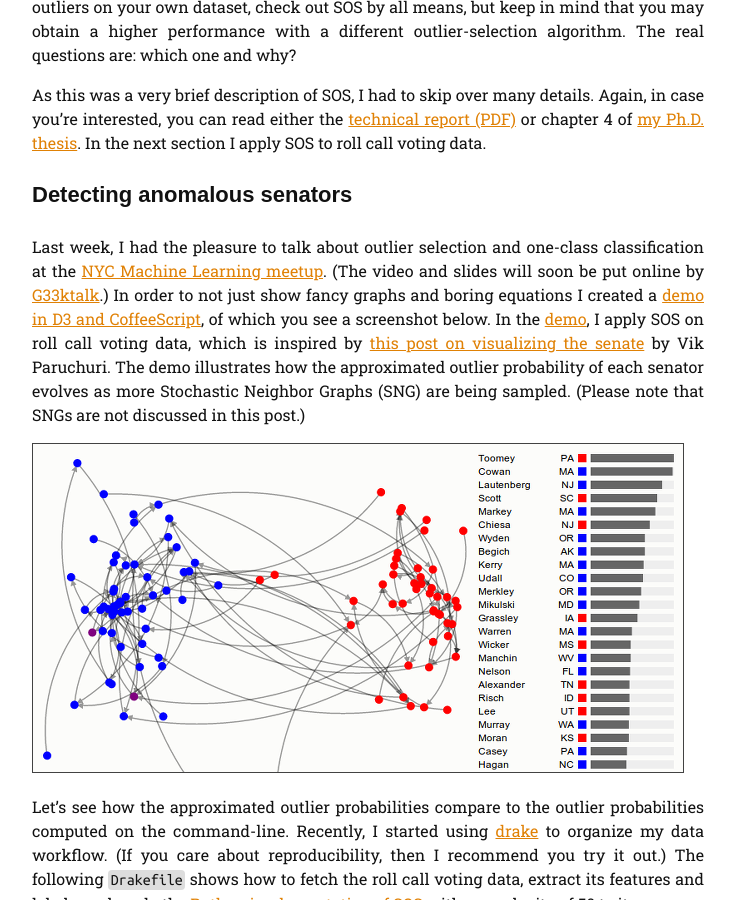
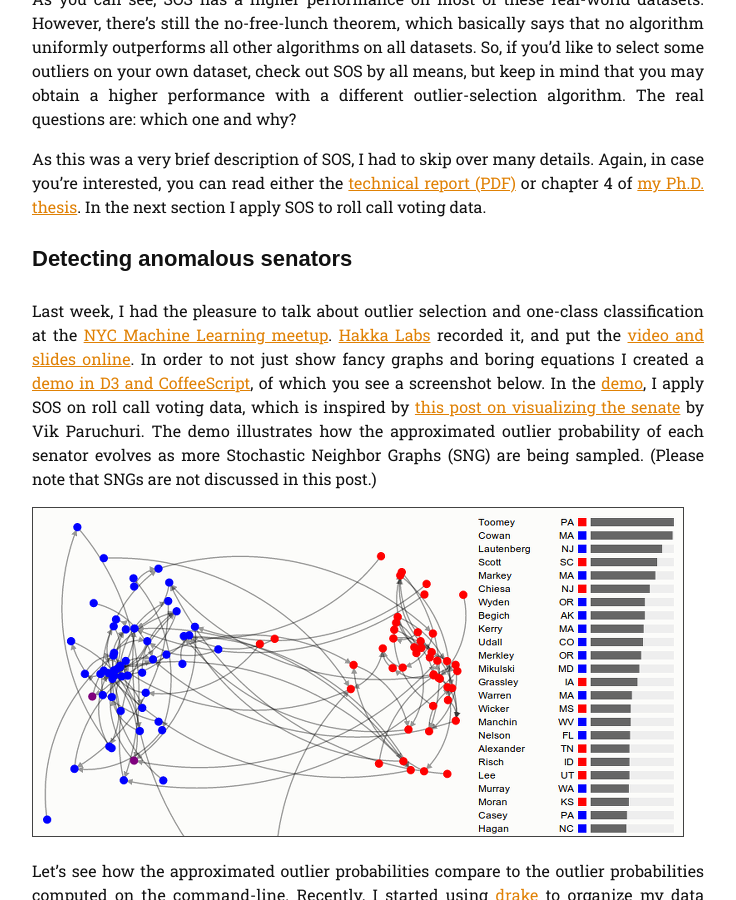
Before and after one commit to jeroenjanssens/jeroenjanssens.github.io, a Jekyll site: the page built from _posts/2013-11-24-stochastic-outlier-selection.markdown, in a window 1280 px wide and 900 px high, scrolled down 3483 px. Shown: the whole window, without its empty margins (272-1008 px from the left). Built offline with Jekyll 4.4.1, drawn with Linux system fonts in a browser that asks for light colours; some web fonts are replaced; Markdown is read by kramdown in place of the engine named in the settings; comment, search, counter and statistics services are not loaded; some of the changed text lies outside the part shown.

Commit message:
Add update with link to video and slides

```diff
--- a/_posts/2013-11-24-stochastic-outlier-selection.markdown
+++ b/_posts/2013-11-24-stochastic-outlier-selection.markdown
@@ -5,6 +5,8 @@
 description: "SOS is an unsupervised outlier-selection algorithm that computes for each data point an outlier probability. It employs the concept of affinity to quantify the relationship between data points."
 image: /img/twitter-sos.png
 ---
+
+*Update (13-12-2013) [Hakka Labs](http://www.hakkalabs.co/), who kindly recorded my talk at the [NYC Machine Learning meetup][meetup], have put the [video and slides online](http://www.hakkalabs.co/articles/outlier-selection-and-one-class-classification-by-jeroen-janssens).*
 
 My Ph.D., which I completed earlier this year, was about [outlier selection and one-class classification][thesis]. During this time I learned about quite a few machine learning algorithms; especially about outlier-selection algorithms and one-class classifiers, of course. With some help of [Ferenc Huszár](https://twitter.com/fhuszar) and [Laurens van der Maaten](http://homepage.tudelft.nl/19j49/Home.html), I also came up with a new outlier-selection algorithm called [Stochastic Outlier Selection][repo] (SOS), which I would like to briefly describe here.
 
@@ -57,7 +59,7 @@
 
 ### <a name="detecting-anomalous-senators"></a>Detecting anomalous senators
 
-Last week, I had the pleasure to talk about outlier selection and one-class classification at the [NYC Machine Learning meetup][meetup]. (The video and slides will soon be put online by [G33ktalk](http://g33ktalk.com/).) In order to not just show fancy graphs and boring equations I created a [demo in D3 and CoffeeScript][demo], of which you see a screenshot below. In the [demo][demo], I apply SOS on roll call voting data, which is inspired by [this post on visualizing the senate](http://vikparuchuri.com/blog/how-divided-is-the-senate/) by Vik Paruchuri.
+Last week, I had the pleasure to talk about outlier selection and one-class classification at the [NYC Machine Learning meetup][meetup]. [Hakka Labs](http://www.hakkalabs.co/) recorded it, and put the [video and slides online](http://www.hakkalabs.co/articles/outlier-selection-and-one-class-classification-by-jeroen-janssens). In order to not just show fancy graphs and boring equations I created a [demo in D3 and CoffeeScript][demo], of which you see a screenshot below. In the [demo][demo], I apply SOS on roll call voting data, which is inspired by [this post on visualizing the senate](http://vikparuchuri.com/blog/how-divided-is-the-senate/) by Vik Paruchuri.
 The demo illustrates how the approximated outlier probability of each senator evolves as more Stochastic Neighbor Graphs (SNG) are being sampled. (Please note that SNGs are not discussed in this post.)
 
 [![Detecting anomalous senators](/img/sos-senators.png)][demo]
```
Also changed, not shown: 2 other files.
